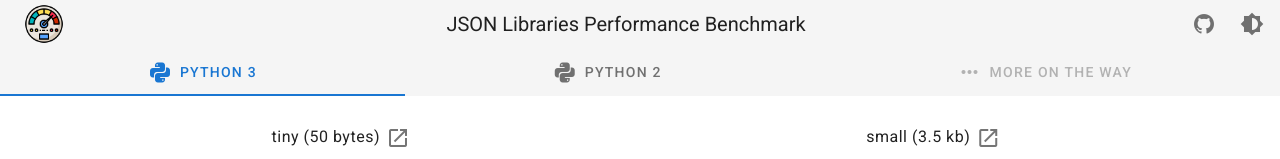
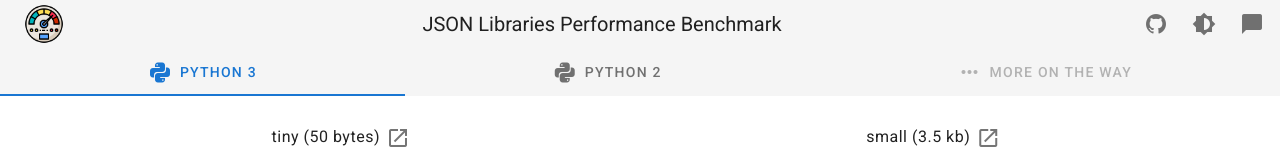
Before and after one commit to ronlut/jsonperf, a Vue app in the folder frontend/: page / in a window 1280 px wide. Shown: the top 159 px of the page. Built offline with nearby package versions, Linux system fonts and the light colour scheme.

Commit message:
Add feedback icon

```diff
--- a/frontend/src/components/TopBar.vue
+++ b/frontend/src/components/TopBar.vue
@@ -28,6 +28,14 @@
         </v-btn>
       </template>
       <span>Toggle Theme</span>
+    </v-tooltip>
+    <v-tooltip bottom>
+      <template v-slot:activator="{ on, attrs }">
+        <v-btn icon href="mailto:hi@jsonperf.com" target="_blank" v-bind="attrs" v-on="on">
+          <v-icon>mdi-message</v-icon>
+        </v-btn>
+      </template>
+      <span>Feedback</span>
     </v-tooltip>
 
     <template v-slot:extension>
```
